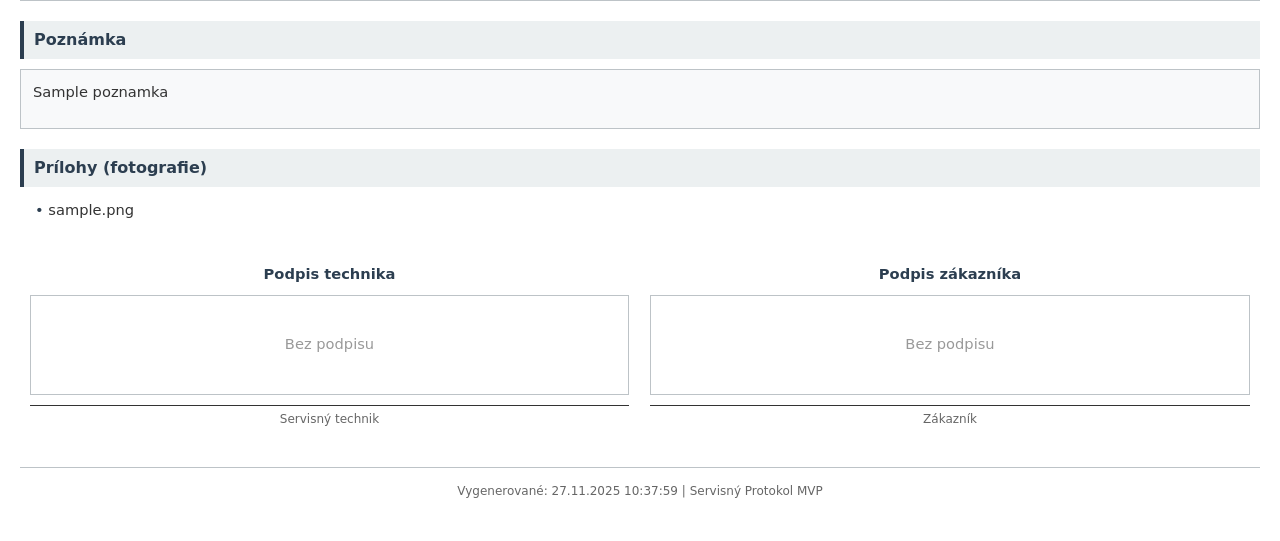
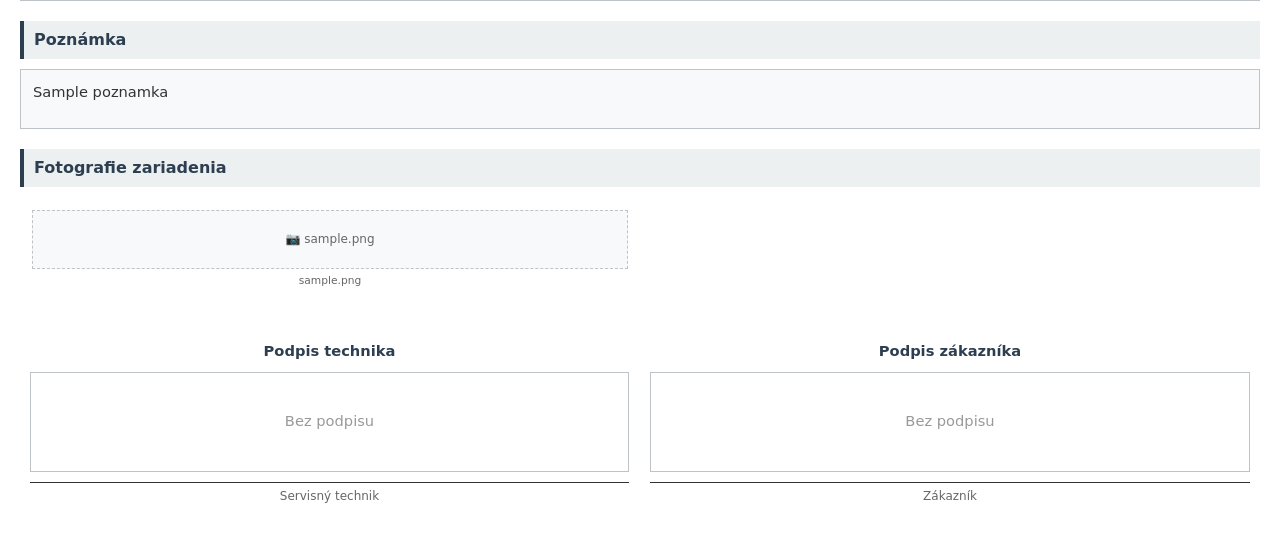
Before and after one commit to kbranislav1410-max/kollar-servisny-protokol, a PHP site: template templates/report_pdf.php in a window 1280 px wide. Shown: the part 1313-1854 px from the top of the page. Before the commit the page ends 1811 px from the top, so only its background shows below. Run offline with PHP 8.4, Linux system fonts and the light colour scheme; the template is opened without the code that fills it: most values are stand-ins (such as "Sample title", 1, 10 or a date in 2020); some libraries are stand-ins or nearby versions.

Commit message:
Display photos as embedded images in PDF instead of file names
Co-authored-by: kbranislav1410-max <224830386+kbranislav1410-max@users.noreply.github.com>

```diff
--- a/templates/report_pdf.php
+++ b/templates/report_pdf.php
@@ -144,16 +144,35 @@ function getImageDataUri($path) {
         .attachments {
             margin-top: 20px;
         }
-        .attachments ul {
-            list-style: none;
-            padding-left: 15px;
+        .photos-grid {
+            display: block;
         }
-        .attachments li {
-            padding: 3px 0;
+        .photo-item {
+            display: inline-block;
+            width: 48%;
+            margin: 1%;
+            vertical-align: top;
+            text-align: center;
+            page-break-inside: avoid;
         }
-        .attachments li:before {
-            content: "• ";
-            color: #2c3e50;
+        .photo-item img {
+            max-width: 100%;
+            max-height: 200px;
+            border: 1px solid #bdc3c7;
+            border-radius: 4px;
+        }
+        .photo-caption {
+            font-size: 8pt;
+            color: #666;
+            margin-top: 5px;
+            word-break: break-all;
+        }
+        .photo-placeholder {
+            background: #f8f9fa;
+            border: 1px dashed #bdc3c7;
+            padding: 20px;
+            color: #666;
+            font-size: 9pt;
         }
     </style>
 </head>
@@ -302,12 +321,24 @@ function getImageDataUri($path) {
 
     <?php if (!empty($attachments)): ?>
     <div class="section attachments">
-        <div class="section-title">Prílohy (fotografie)</div>
-        <ul>
-            <?php foreach ($attachments as $att): ?>
-            <li><?= htmlspecialchars($att['file_name']) ?></li>
+        <div class="section-title">Fotografie zariadenia</div>
+        <div class="photos-grid">
+            <?php foreach ($attachments as $att):
+                $photoPath = BASE_PATH . '/' . $att['file_path'];
+                $photoDataUri = getImageDataUri($photoPath);
+            ?>
+            <div class="photo-item">
+                <?php if ($photoDataUri): ?>
+                <img src="<?= $photoDataUri ?>" alt="<?= htmlspecialchars($att['file_name']) ?>">
+                <?php else: ?>
+                <div class="photo-placeholder">
+                    <span>📷 <?= htmlspecialchars($att['file_name']) ?></span>
+                </div>
+                <?php endif; ?>
+                <div class="photo-caption"><?= htmlspecialchars($att['file_name']) ?></div>
+            </div>
             <?php endforeach; ?>
-        </ul>
+        </div>
     </div>
     <?php endif; ?>
 
```
